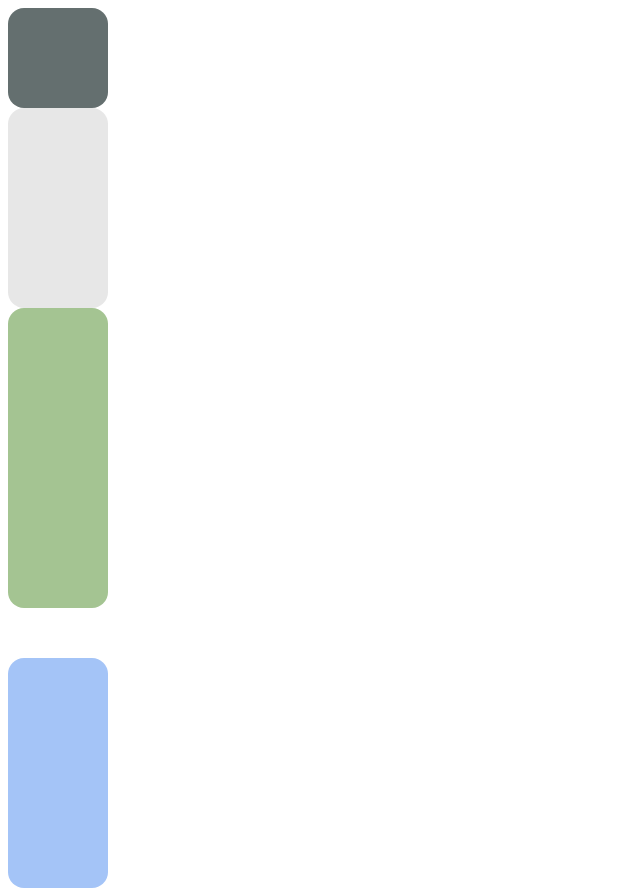
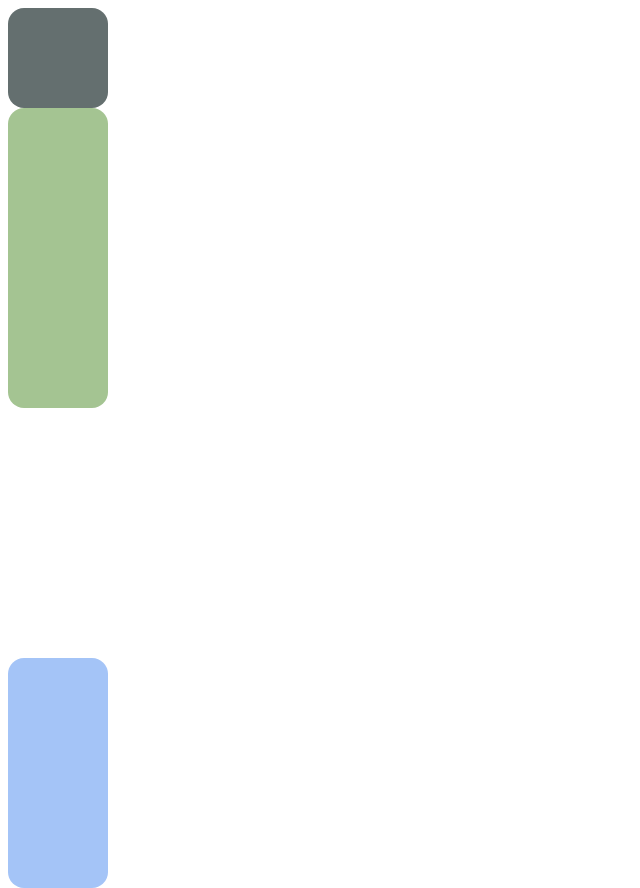
Before and after one commit to edsolater/03_exclusive-block, a React (Create React App) app: page / in a window 1280 px wide. Shown: the whole page, without its empty margins (0-640 px from the left). Built offline with nearby package versions, Linux system fonts and the light colour scheme.

Commit message:
抽象出test

```diff
--- a/src/App.tsx
+++ b/src/App.tsx
@@ -1,25 +1,11 @@
 import React from "react"
 import "./App.css"
-import ExclusiveBlock from "./ExclusiveBlock"
+import TestExclusiveBlock from "./TestExclusiveBlock"
 
 function App() {
-  const already = [
-    { height: 100, color: "#233333", top: 0 },
-    { height: 200, color: "#ddd", top: 0 },
-    { height: 300, color: "#7eac64", top: 0 },
-    // { height: 300, color: "#7e2c64", top: 0 },
-    { height: 230, color: "#7eacf4", top: 650 },
-  ]
   return (
     <div className="App">
-      {already.map((block, idx) => (
-        <ExclusiveBlock
-          key={idx}
-          height={block.height}
-          color={block.color}
-          top={block.top}
-        />
-      ))}
+      <TestExclusiveBlock />
     </div>
   )
 }
--- /dev/null
+++ b/src/TestExclusiveBlock.tsx
@@ -0,0 +1,24 @@
+import React from "react"
+import ExclusiveBlock from "./ExclusiveBlock"
+
+export default function TestExclusiveBlock() {
+  const testBlocks = [
+    { height: 100, color: "#233333", top: 0 },
+    // { height: 200, color: "#ddd", top: 0 },
+    { height: 300, color: "#7eac64", top: 0 },
+    // { height: 300, color: "#7e2c64", top: 0 },
+    { height: 230, color: "#7eacf4", top: 650 },
+  ]
+  return (
+    <>
+      {testBlocks.map((block, idx) => (
+        <ExclusiveBlock
+          key={idx}
+          height={block.height}
+          color={block.color}
+          top={block.top}
+        />
+      ))}
+    </>
+  )
+}
```
Also changed, not shown: src/exclusiveAglorithm.ts (+10 -4 lines).
